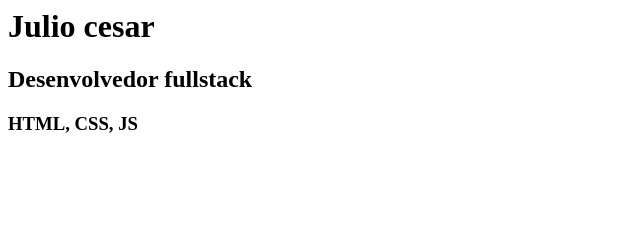
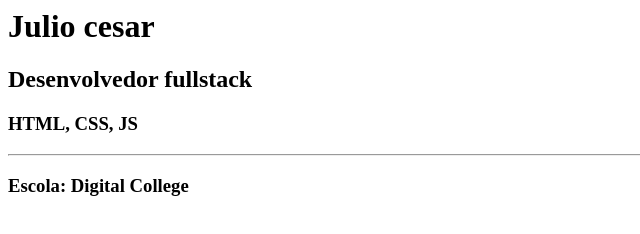
Before and after one commit to julio2116/aula-git, a plain HTML site: page index.html in a window 1280 px wide. Shown: the whole page, without its empty margins (0-640 px from the left). Drawn offline with Linux system fonts and the light colour scheme.

Commit message:
Adicionando mais HTML

```diff
--- a/index.html
+++ b/index.html
@@ -1,3 +1,7 @@
 <h1>Julio cesar</h1>
 <h2>Desenvolvedor fullstack</h2>
 <h3>HTML, CSS, JS</h3>
+
+<hr/>
+
+<h3>Escola: Digital College</h3>
```
